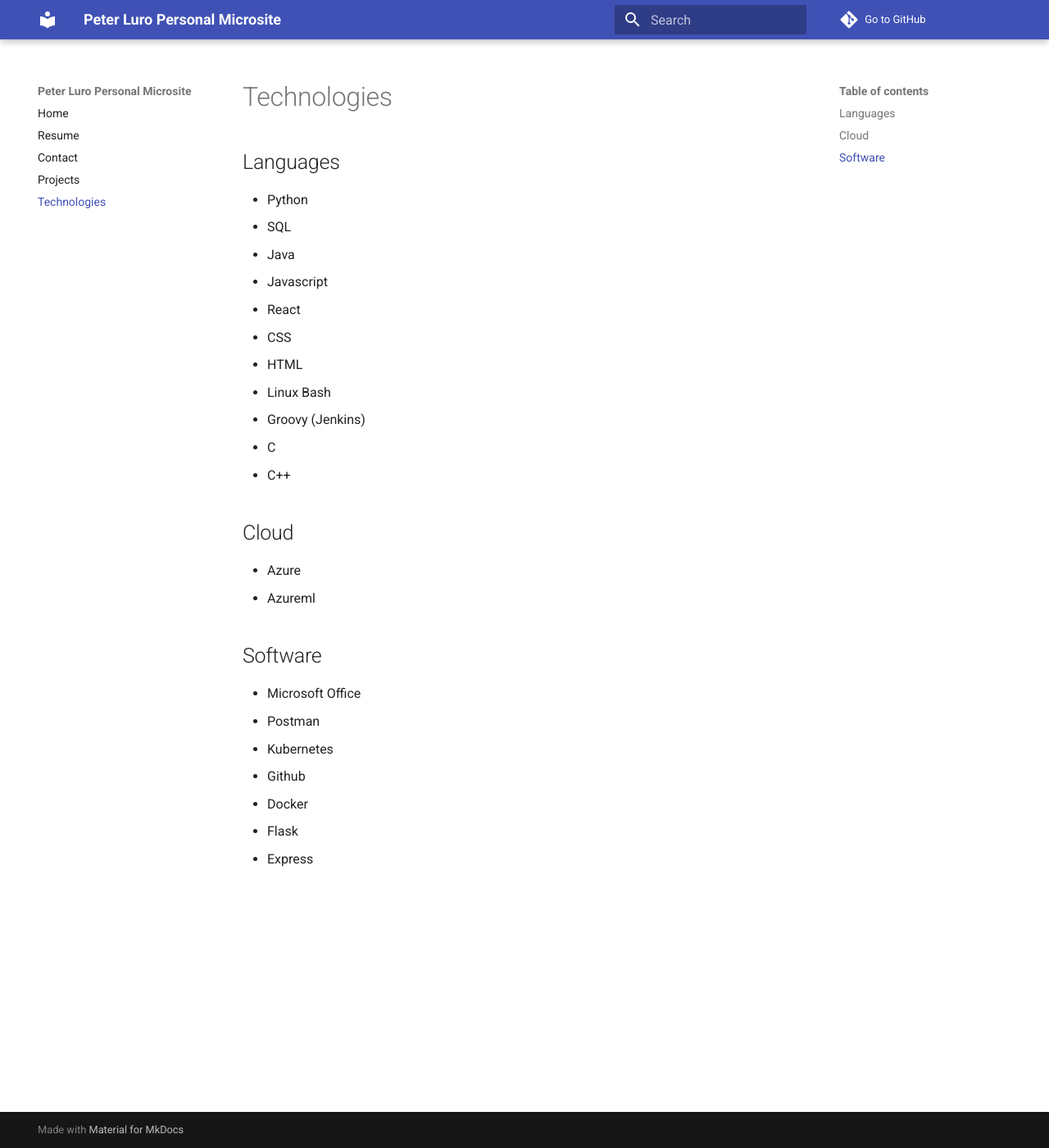
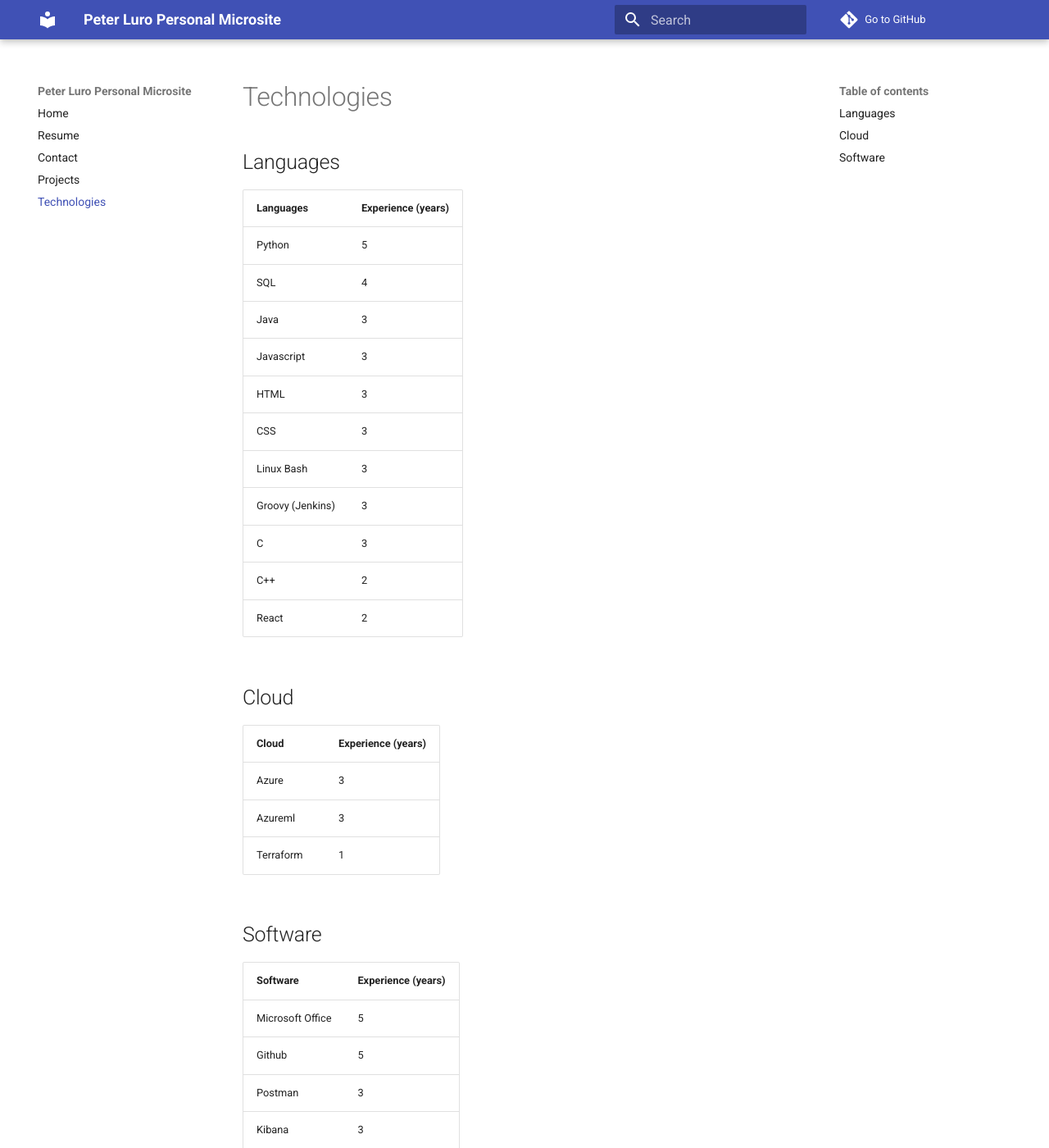
Before and after one commit to paluro567/personal-website, an MkDocs documentation site: the page built from docs/Technologies.md, in a window 1280 px wide and 1400 px high. Shown: the whole window at 82% size. Built offline with MkDocs 1.6.1 and Material for MkDocs 9.7.7, drawn with Linux system fonts in a browser that asks for light colours; comment, search, counter and statistics services are not loaded.

Commit message:
adding tables for technology skills

```diff
--- a/docs/Technologies.md
+++ b/docs/Technologies.md
@@ -1,27 +1,36 @@
+## Languages
+| Languages | Experience (years) |
+| ------- | --------------------- |
+| Python | 5 |
+| SQL | 4 |
+| Java | 3 |
+| Javascript | 3 |
+| HTML| 3 |
+| CSS | 3 |
+| Linux Bash | 3 |
+| Groovy (Jenkins) | 3 |
+| C | 3 |
+| C++ | 2 |
+| React | 2 |
 
-## Languages
-
-- Python
-- SQL
-- Java
-- Javascript
-- React
-- CSS
-- HTML
-- Linux Bash
-- Groovy (Jenkins)
-- C
-- C++
 
 ## Cloud
-- Azure
-- Azureml
+| Cloud | Experience (years) |
+| ----- | -------------------|
+| Azure | 3 |
+| Azureml | 3 |
+| Terraform | 1 |
+
 
 ## Software
-- Microsoft Office
-- Postman
-- Kubernetes
-- Github
-- Docker
-- Flask
-- Express
+| Software | Experience (years) |
+| -------- | -------------------|
+| Microsoft Office | 5 |
+| Github | 5 |
+| Postman | 3 |
+| Kibana | 3 |
+| Draw.io | 3 |
+| Kubernetes | 3 |
+| Docker | 3 |
+| Flask | 3 |
+| Express | 3 |
```
